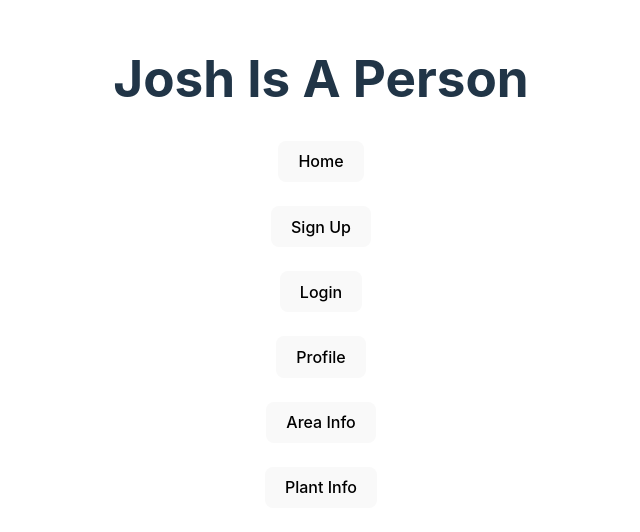
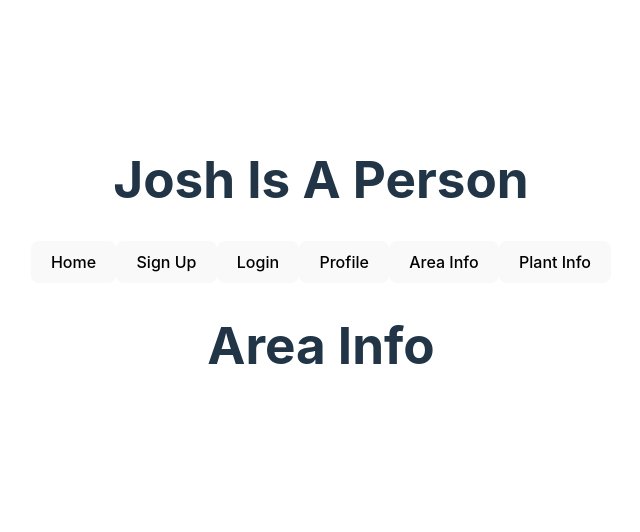
Before and after one commit to Stringer-J/Project-3-Solo, a React (Vite) app in the folder client/: page /area-info in a window 1280 px wide. Shown: the part 138-670 px from the top of the page, without its empty margins (319-959 px from the left). Built offline with nearby package versions, Linux system fonts and the light colour scheme.

Commit message:
set up routes for react and they all work, which is super cool

```diff
--- a/client/src/App.jsx
+++ b/client/src/App.jsx
@@ -1,18 +1,48 @@
-import { useState } from 'react'
-import './App.css'
+import { useState } from 'react';
+import './App.css';
+import { BrowserRouter as Router, Route, Routes, Link } from 'react-router-dom';
+import Home from './pages/Home/Home';
+import Signup from './pages/Signup/Signup';
+import Login from './pages/Login/Login';
+import Profile from './pages/Profile/Profile';
+import AreaInfo from './pages/AreaInfo/AreaInfo';
+import PlantInfo from './pages/PlantInfo/PlantInfo';
 
 function App() {
   return (
     <>
+    <Router>
       <h1>Josh Is A Person</h1>
-      <button>Home</button><br></br><br></br>
-      <button>Sign Up</button><br></br><br></br>
-      <button>Login</button><br></br><br></br>
-      <button>Profile</button><br></br><br></br>
-      <button>Area Info</button><br></br><br></br>
-      <button>Plant Info</button>
+        <Link to="/">
+          <button>Home</button>
+        </Link>
+        <Link to="/signup">
+          <button>Sign Up</button>
+        </Link>
+        <Link to="/login">
+          <button>Login</button>
+        </Link>
+        <Link to="/profile">
+          <button>Profile</button>
+        </Link>
+        <Link to="/area-info">
+          <button>Area Info</button>
+        </Link>
+        <Link to="/plant-info">
+          <button>Plant Info</button>
+        </Link>
+
+        <Routes>
+      <Route path="/" element={<Home />} />
+      <Route path="/signup" element={<Signup />} />
+      <Route path="/login" element={<Login />} />
+      <Route path="/profile" element={<Profile />} />
+      <Route path="/area-info" element={<AreaInfo />} />
+      <Route path="/plant-info" element={<PlantInfo />} />
+    </Routes>
+    </Router>
     </>
   )
 }
 
-export default App
+export default App;
--- a/client/src/pages/AreaInfo/AreaInfo.jsx
+++ b/client/src/pages/AreaInfo/AreaInfo.jsx
@@ -0,0 +1,11 @@
+import React from 'react';
+
+const AreaInfo = () => {
+    return (
+        <>
+            <h1>Area Info</h1>
+        </>
+    )
+}
+
+export default AreaInfo;
--- a/client/src/pages/Home/Home.jsx
+++ b/client/src/pages/Home/Home.jsx
@@ -0,0 +1,11 @@
+import React from 'react';
+
+const Home = () => {
+    return (
+        <>
+            <h1>Home</h1>
+        </>
+    )
+}
+
+export default Home;
--- a/client/src/pages/Login/Login.jsx
+++ b/client/src/pages/Login/Login.jsx
@@ -0,0 +1,11 @@
+import React from 'react';
+
+const Login = () => {
+    return (
+        <>
+            <h1>Login</h1>
+        </>
+    )
+}
+
+export default Login;
--- a/client/src/pages/PlantInfo/PlantInfo.jsx
+++ b/client/src/pages/PlantInfo/PlantInfo.jsx
@@ -0,0 +1,11 @@
+import React from 'react';
+
+const PlantInfo = () => {
+    return (
+        <>
+            <h1>Plant Info</h1>
+        </>
+    )
+}
+
+export default PlantInfo;
--- a/client/src/pages/Profile/Profile.jsx
+++ b/client/src/pages/Profile/Profile.jsx
@@ -0,0 +1,11 @@
+import React from 'react';
+
+const Profile = () => {
+    return (
+        <>
+            <h1>Profile</h1>
+        </>
+    )
+}
+
+export default Profile;
--- a/client/src/pages/Signup/Signup.jsx
+++ b/client/src/pages/Signup/Signup.jsx
@@ -0,0 +1,11 @@
+import React from 'react';
+
+const Signup = () => {
+    return (
+        <>
+            <h1>Sign Up</h1>
+        </>
+    )
+}
+
+export default Signup;
```
